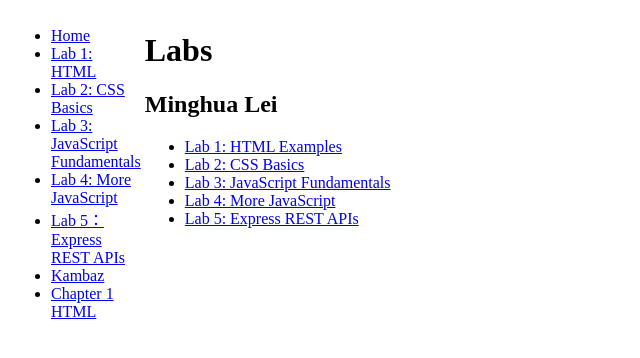
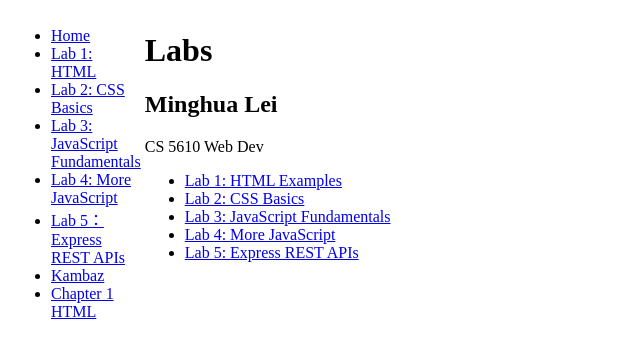
Before and after one commit to Fixlei/kambaz-next-js, a Next.js app: page /labs in a window 1280 px wide. Shown: the top 358 px of the page, without its empty margins (0-640 px from the left). Built offline with nearby package versions, Linux system fonts and the light colour scheme.

Commit message:
A1:fix Name and Course Name title

```diff
--- a/app/labs/page.tsx
+++ b/app/labs/page.tsx
@@ -5,7 +5,10 @@ export default function Labs() {
   return (
     <div id="wd-labs">
       <h1>Labs</h1>
+
       <h2>Minghua Lei</h2>
+      <p>CS 5610 Web Dev</p>
+
       <ul>
         <li>
           <Link href="/labs/lab1" id="wd-lab1-link">
```
